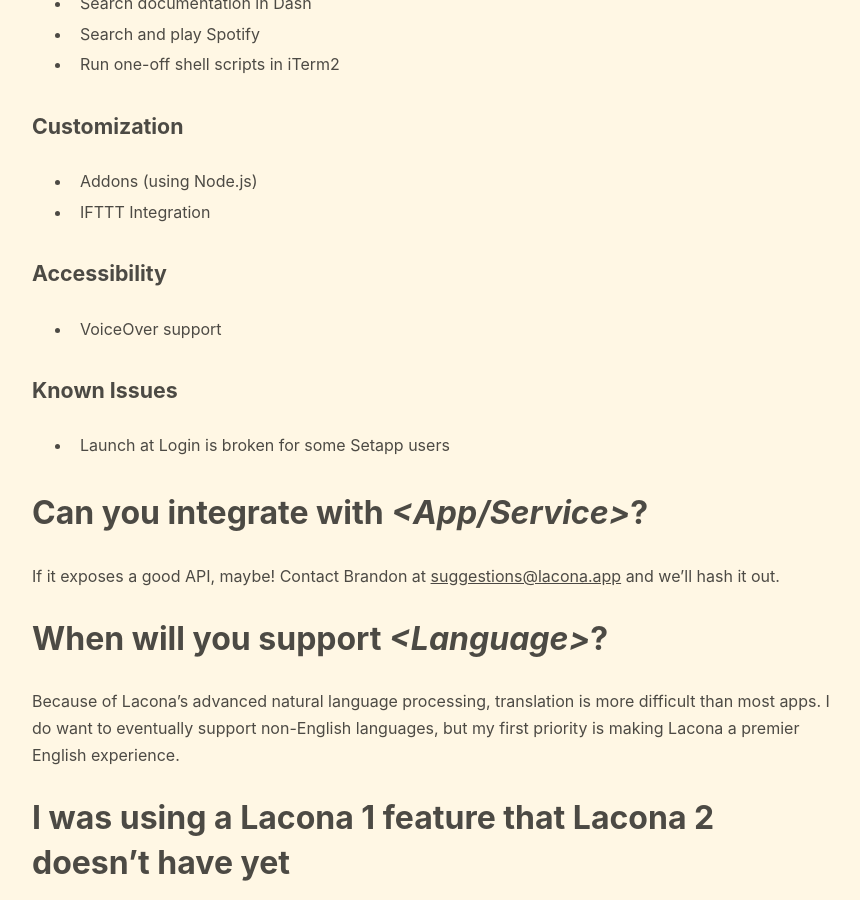
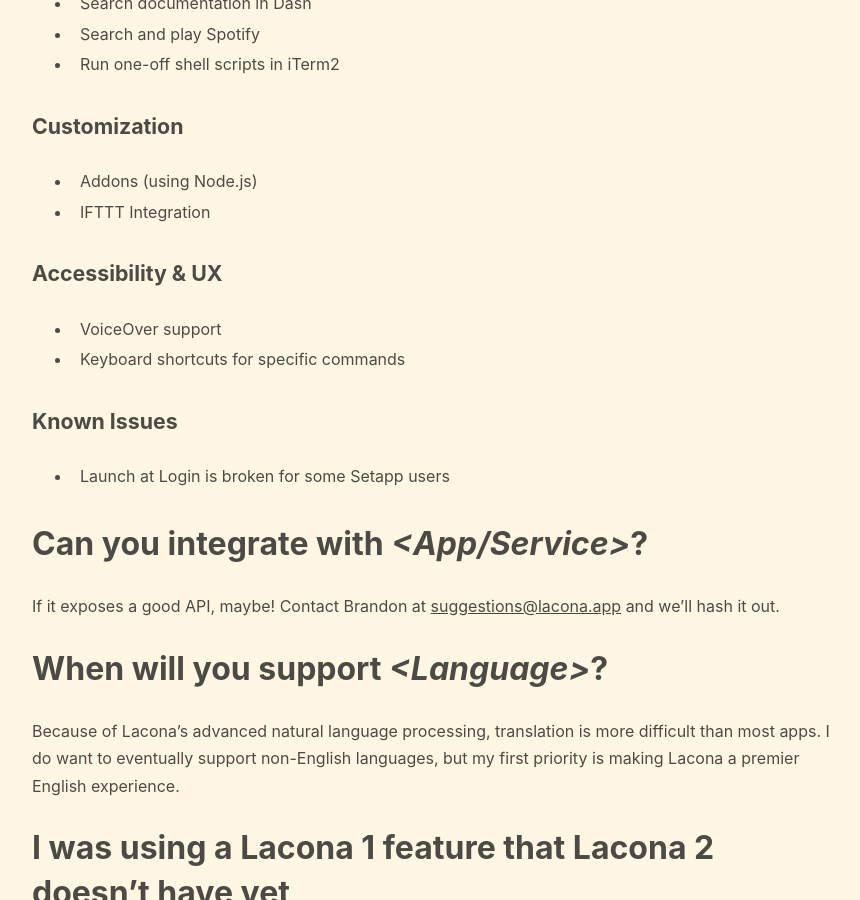
Before and after one commit to brandonhorst/app.lacona, a Jekyll site: the page built from faq.md, in a window 1280 px wide and 900 px high, scrolled down 1682 px. Shown: the whole window, without its empty margins (208-1068 px from the left). Built offline with Jekyll 4.4.1, drawn with Linux system fonts in a browser that asks for light colours.

Commit message:
Add roadmap item

```diff
--- a/faq.md
+++ b/faq.md
@@ -58,9 +58,10 @@
 - Addons (using Node.js)
 - IFTTT Integration
 
-#### Accessibility
+#### Accessibility & UX
 
 - VoiceOver support
+- Keyboard shortcuts for specific commands
 
 #### Known Issues
 
```
